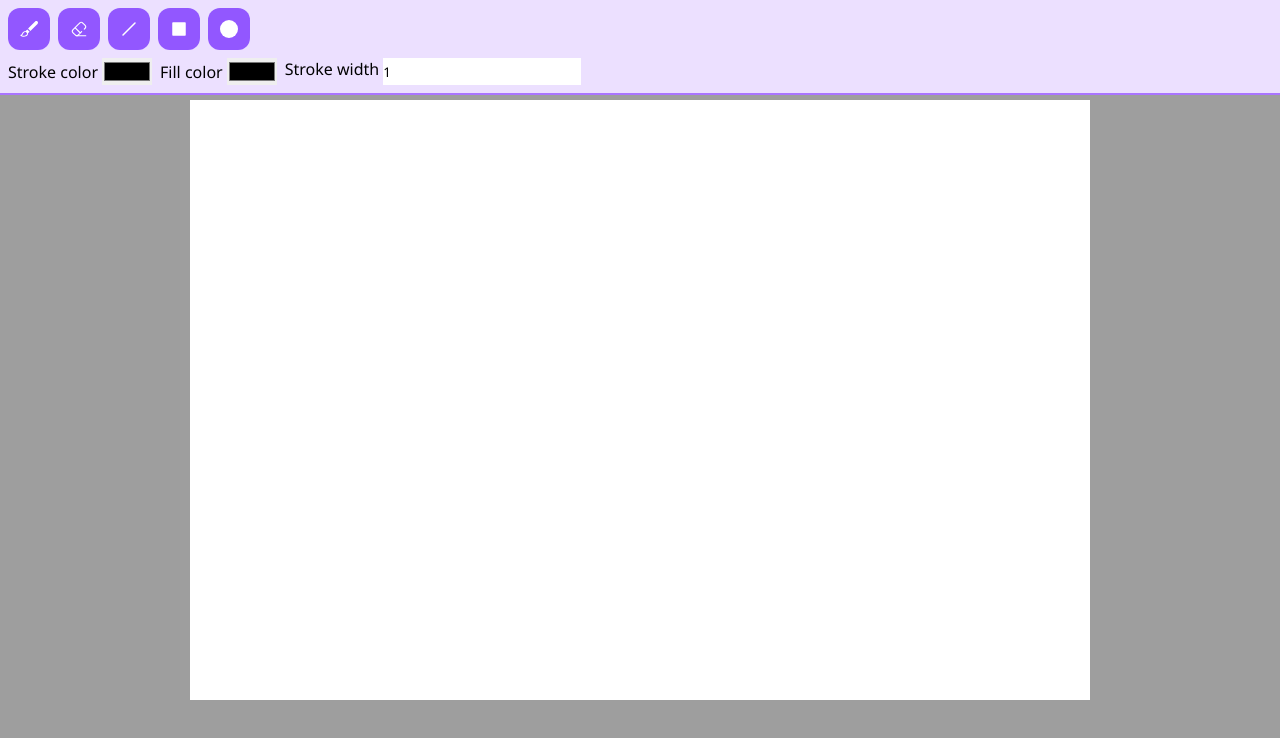
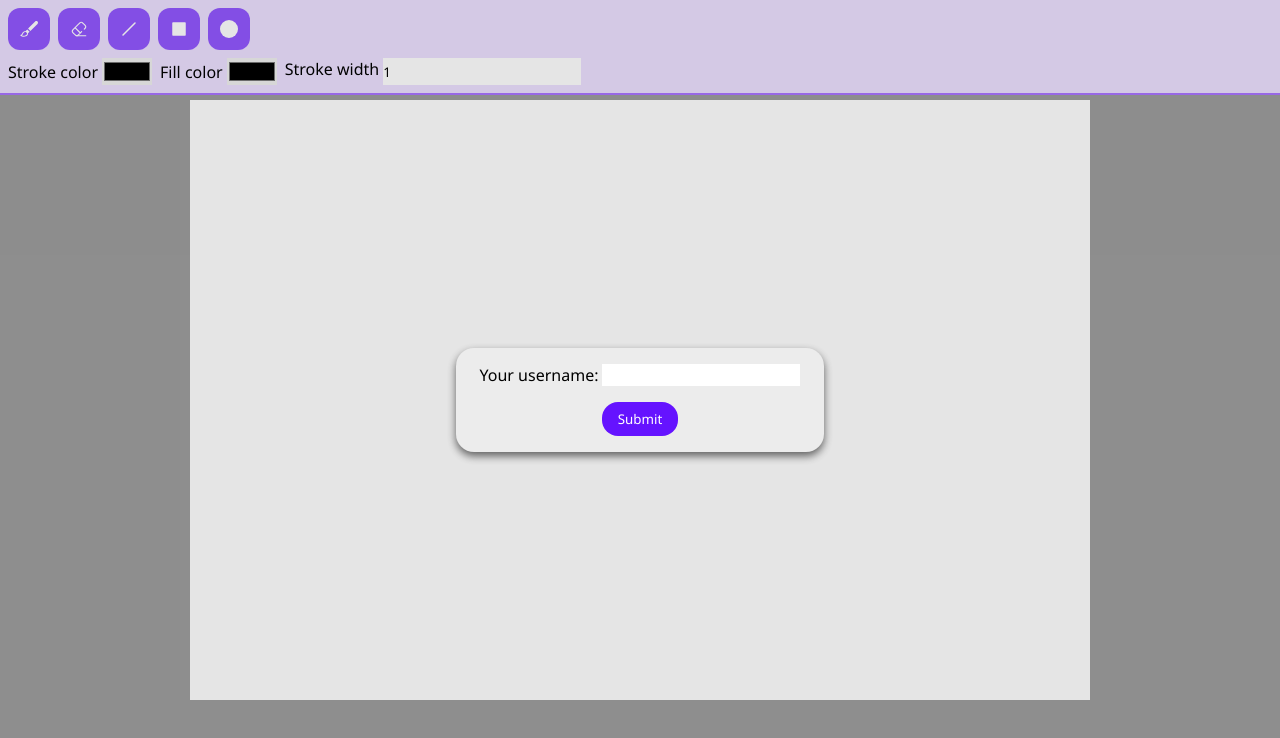
Before and after one commit to Lepas12ses/PaintOnline, a React (Vite) app in the folder client/: page /1 in a window 1280 px wide. Shown: the top 738 px of the page. Built offline with nearby package versions, Linux system fonts and the light colour scheme.

Commit message:
Added modal for username input

```diff
--- /dev/null
+++ b/client/src/entity/UsernameModal/index.ts
@@ -0,0 +1,2 @@
+export { default } from "./ui/components/UsernameModal";
+export { default as useUsernameModal } from "./lib/hooks/useUsernameModal";
--- /dev/null
+++ b/client/src/entity/UsernameModal/lib/hooks/useUsernameModal.ts
@@ -0,0 +1,14 @@
+import { useCallback, useState } from "react";
+
+export default function useUsernameModal() {
+	const [username, setUsername] = useState<string>();
+
+	const onSubmit = useCallback((username: string) => {
+		setUsername(username);
+	}, []);
+
+	return {
+		username,
+		onSubmit,
+	};
+}
--- /dev/null
+++ b/client/src/entity/UsernameModal/ui/components/UsernameModal.module.css
@@ -0,0 +1,8 @@
+.container {
+  display: flex;
+  flex-direction: column;
+  gap: 1rem;
+  align-items: center;
+}
+
+/*# sourceMappingURL=UsernameModal.module.css.map */
--- /dev/null
+++ b/client/src/entity/UsernameModal/ui/components/UsernameModal.module.scss
@@ -0,0 +1,6 @@
+.container {
+	display: flex;
+	flex-direction: column;
+	gap: 1rem;
+	align-items: center;
+}
--- /dev/null
+++ b/client/src/entity/UsernameModal/ui/components/UsernameModal.tsx
@@ -0,0 +1,35 @@
+import useModal from "@/shared/lib/hooks/useModal";
+import Modal from "@/shared/ui/components/Modal/Modal";
+import { useRef, type FC } from "react";
+
+import classes from "./UsernameModal.module.css";
+import Input from "@/shared/ui/components/Input/Input";
+import Button from "@/shared/ui/components/Button/Button";
+
+interface UsernameModal {
+	onSubmit?: (username: string) => void;
+}
+
+const UsernameModal: FC<UsernameModal> = ({ onSubmit = () => {} }) => {
+	const inputRef = useRef<HTMLInputElement>(null);
+	const { isOpen, close } = useModal(true);
+
+	function handleSubmit() {
+		const value = inputRef.current?.value;
+		if (value) {
+			onSubmit(value);
+			close();
+		}
+	}
+
+	return (
+		<Modal isOpen={isOpen}>
+			<div className={classes.container}>
+				<Input ref={inputRef} id='username' label='Your username:' />
+				<Button onClick={handleSubmit}>Submit</Button>
+			</div>
+		</Modal>
+	);
+};
+
+export default UsernameModal;
--- /dev/null
+++ b/client/src/shared/lib/hooks/useModal.ts
@@ -0,0 +1,19 @@
+import { useCallback, useState } from "react";
+
+export default function useModal(defaultOpen: (() => boolean) | boolean) {
+	const [isOpen, setIsOpen] = useState(defaultOpen);
+
+	const close = useCallback(() => {
+		setIsOpen(false);
+	}, []);
+
+	const open = useCallback(() => {
+		setIsOpen(true);
+	}, []);
+
+	return {
+		isOpen,
+		open,
+		close,
+	};
+}
--- /dev/null
+++ b/client/src/shared/ui/components/Modal/Modal.module.css
@@ -0,0 +1,10 @@
+.modal {
+  position: fixed;
+  margin: auto;
+  padding: 1rem 1.5rem;
+  background-color: #ececec;
+  border-radius: 18px;
+  box-shadow: 0 4px 8px 0 rgb(95, 95, 95);
+}
+
+/*# sourceMappingURL=Modal.module.css.map */
--- /dev/null
+++ b/client/src/shared/ui/components/Modal/Modal.module.scss
@@ -0,0 +1,9 @@
+.modal {
+	position: fixed;
+
+	margin: auto;
+	padding: 1rem 1.5rem;
+	background-color: #ececec;
+	border-radius: 18px;
+	box-shadow: 0 4px 8px 0 rgb(95, 95, 95);
+}
--- /dev/null
+++ b/client/src/shared/ui/components/Modal/Modal.tsx
@@ -0,0 +1,57 @@
+import Portal from "@/shared/ui/components/Portal/Portal";
+import { AnimatePresence, motion } from "motion/react";
+import { useEffect, useRef, type FC, type PropsWithChildren } from "react";
+import classes from "./Modal.module.css";
+
+interface ModalProps extends PropsWithChildren {
+	isOpen: boolean;
+	onClose?: () => void;
+}
+
+const Modal: FC<ModalProps> = ({
+	children,
+	isOpen = false,
+	onClose = () => {},
+}) => {
+	const modalRef = useRef<HTMLDialogElement>(null);
+
+	useEffect(() => {
+		if (isOpen) {
+			modalRef.current?.showModal();
+		} else {
+			modalRef.current?.close();
+		}
+	}, [isOpen]);
+
+	return (
+		<AnimatePresence>
+			{isOpen && (
+				<Portal elementId='modal'>
+					<motion.dialog
+						className={classes.modal}
+						ref={modalRef}
+						variants={{
+							INITIAL: {
+								translateY: -5,
+							},
+							ENTER: {
+								translateY: 0,
+							},
+							EXIT: {
+								translateY: 5,
+							},
+						}}
+						initial='INITIAL'
+						animate='ENTER'
+						exit='EXIT'
+						onClose={onClose}
+					>
+						{children}
+					</motion.dialog>
+				</Portal>
+			)}
+		</AnimatePresence>
+	);
+};
+
+export default Modal;
--- a/client/src/widget/DrawCanvas/ui/components/DrawCanvas.tsx
+++ b/client/src/widget/DrawCanvas/ui/components/DrawCanvas.tsx
@@ -3,12 +3,20 @@ import type { FC } from "react";
 
 import classes from "./DrawCanvas.module.css";
 import Canvas from "@/entity/Canvas";
+import UsernameModal, { useUsernameModal } from "@/entity/UsernameModal";
 
 const DrawCanvas: FC = () => {
+	const { username, onSubmit: submitUsername } = useUsernameModal();
+
+	console.log(username);
+
 	return (
-		<Box className={classes.background}>
-			<Canvas />
-		</Box>
+		<>
+			<UsernameModal onSubmit={submitUsername} />
+			<Box className={classes.background}>
+				<Canvas />
+			</Box>
+		</>
 	);
 };
 
```
Also changed, not shown: 2 other files (tests, documents, lock files or other folders).
